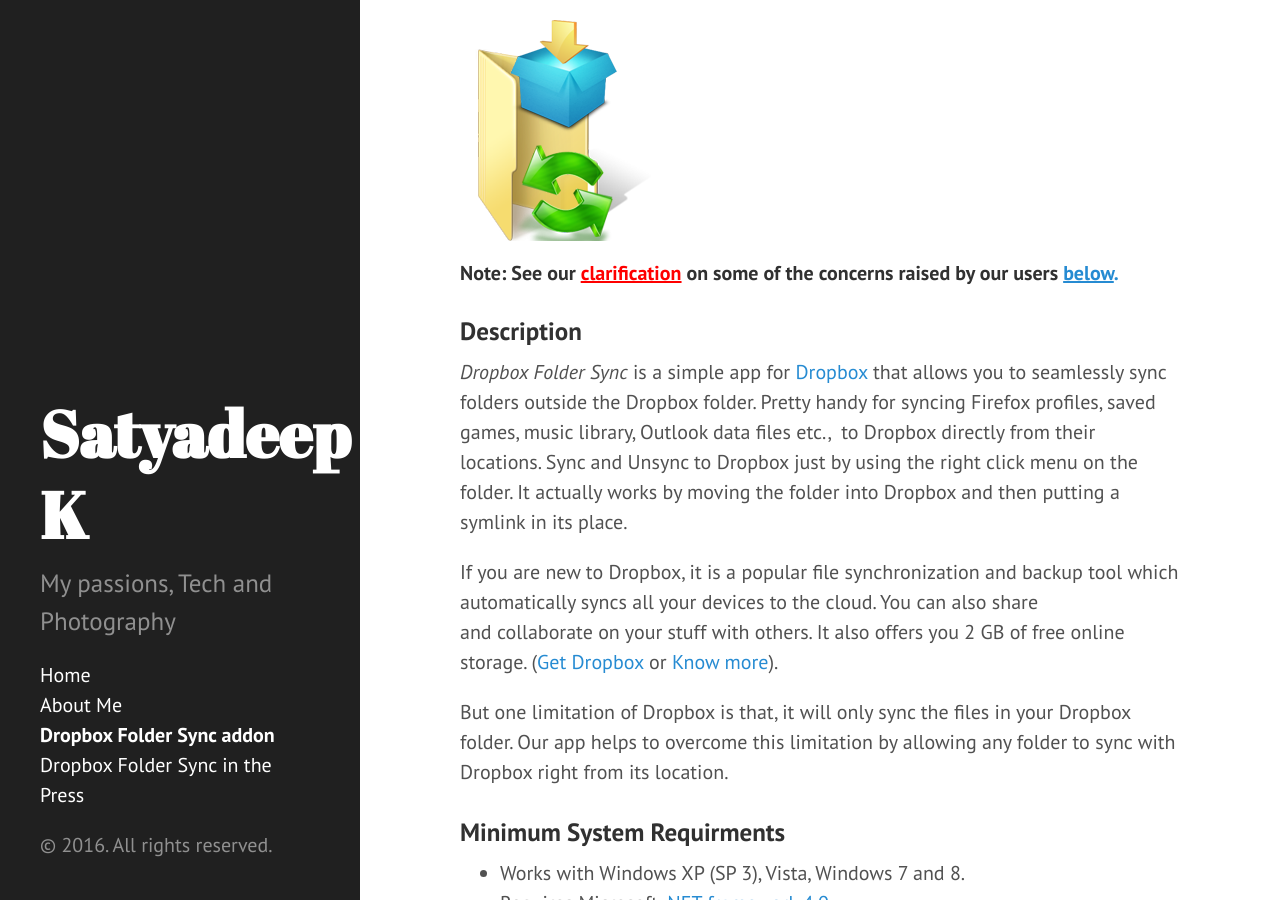
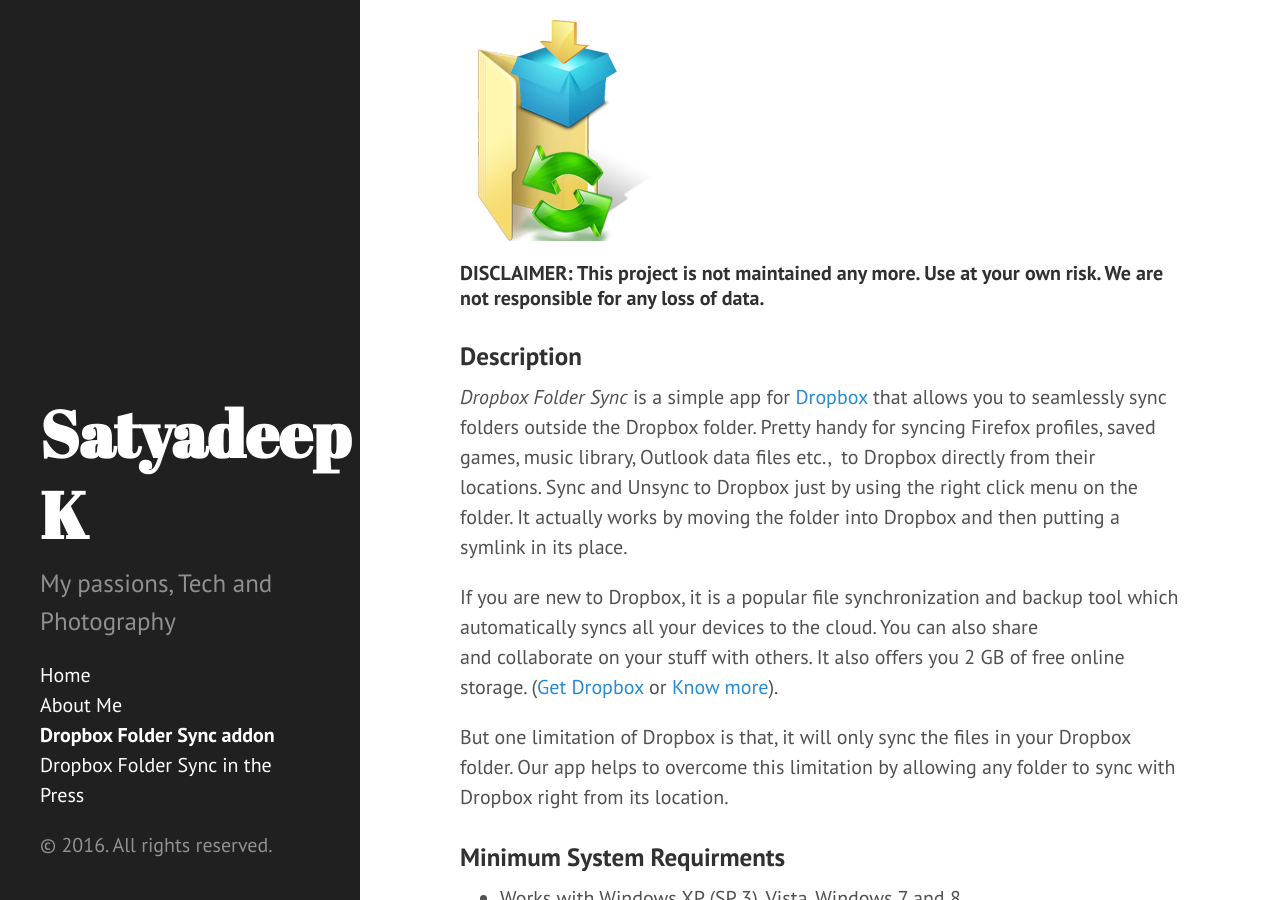
Before and after one commit to satyadeepk/satyadeepk.github.io, a Jekyll site: the page built from _pages/2011-11-18-dropbox-folder-sync.html, in a window 1280 px wide and 900 px high, scrolled down 483 px. Built offline with Jekyll 4.4.1, drawn with Linux system fonts in a browser that asks for light colours.

Commit message:
Added disclaimer to DFS

```diff
--- a/_pages/2011-11-18-dropbox-folder-sync.html
+++ b/_pages/2011-11-18-dropbox-folder-sync.html
@@ -35,7 +35,7 @@ author:
 <p><span style="text-decoration: underline;"><a title="Download Dropbox Folder Sync 2.7" href="https://addodoc.blob.core.windows.net/public/DropboxFolderSync-2.7-Setup.exe" target="_blank">Version 2.7</a></span></p>
 </div>
 <div><img class="size-full wp-image-503 alignright" title="Dropbox Folder Sync" alt="" src="{{ site.baseurl }}/assets/dfs_icon1.png" width="192" height="237" /></div>
-<h4><strong>Note</strong>: See our <span style="text-decoration: underline; color: #ff0000;"><a title="Clarification on Dropbox Folder Sync" href="http://satyadeepk.in/dropbox-folder-sync/#clarification"><span style="color: #ff0000; text-decoration: underline;">clarification</span></a></span> on some of the concerns raised by our users <a title="Clarification on Dropbox Folder Sync" href="http://satyadeepk.in/dropbox-folder-sync/#clarification"><span style="text-decoration: underline;">below</span>.</a></h4>
+<h4><strong>DISCLAIMER</strong>: This project is not maintained any more. Use at your own risk. We are not responsible for any loss of data.</h4>
 <h3>Description</h3>
 <div>
 <p><em>Dropbox Folder Sync</em> is a simple app for<strong><em> </em></strong><a title="Dropbox" href="http://dropbox.com">Dropbox</a> that allows you to seamlessly sync folders outside the Dropbox folder. Pretty handy for syncing Firefox profiles, saved games, music library, Outlook data files etc.,  to Dropbox directly from their locations. Sync and Unsync to Dropbox just by using the right click menu on the folder. It actually works by moving the folder into Dropbox and then putting a symlink in its place.</p>
```
